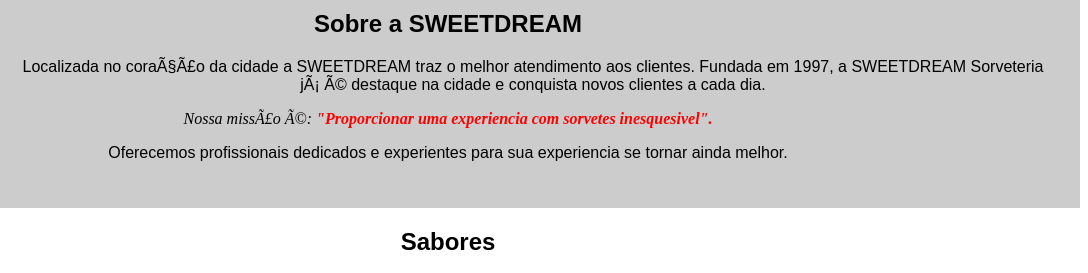
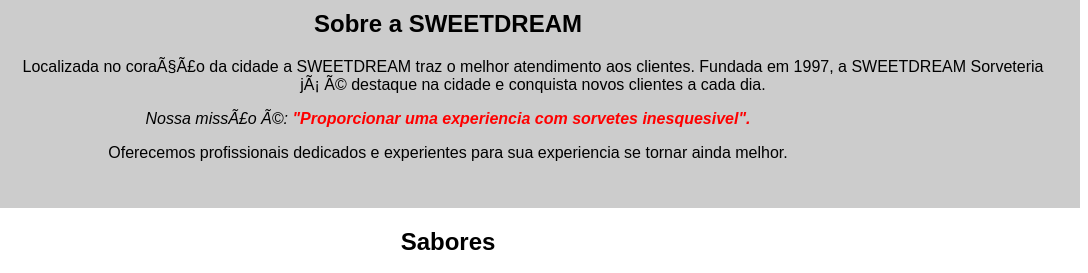
Before and after one commit to Juliaamrl/TURMAE, a plain HTML site: page index.html in a window 1280 px wide. Shown: the part 1050-1323 px from the top of the page, 192-1280 px from the left. Drawn offline with Linux system fonts and the light colour scheme.

Commit message:
Update index.html

```diff
--- a/index.html
+++ b/index.html
@@ -29,7 +29,7 @@
       <p style= "font-family:'Montserrat', sans-serif;">Localizada no coração da cidade a SWEETDREAM traz o melhor atendimento aos clientes.
 Fundada em 1997, a SWEETDREAM Sorveteria já é destaque na cidade e conquista novos clientes a cada dia.</p>
 
-        <p style=blue"font-size: 20px; font-family:'Montserrat', sans-serif;"><em>Nossa missão é: <strong>"Proporcionar uma experiencia com sorvetes inesquesivel".</strong></em></p>
+        <p style="blue font-size: 20px; font-family:'Montserrat', sans-serif;"><em>Nossa missão é: <strong>"Proporcionar uma experiencia com sorvetes inesquesivel".</strong></em></p>
 
         <p style= "font-family:'Montserrat', sans-serif;">Oferecemos profissionais dedicados e experientes para sua experiencia se tornar ainda melhor.</p>
 
```
